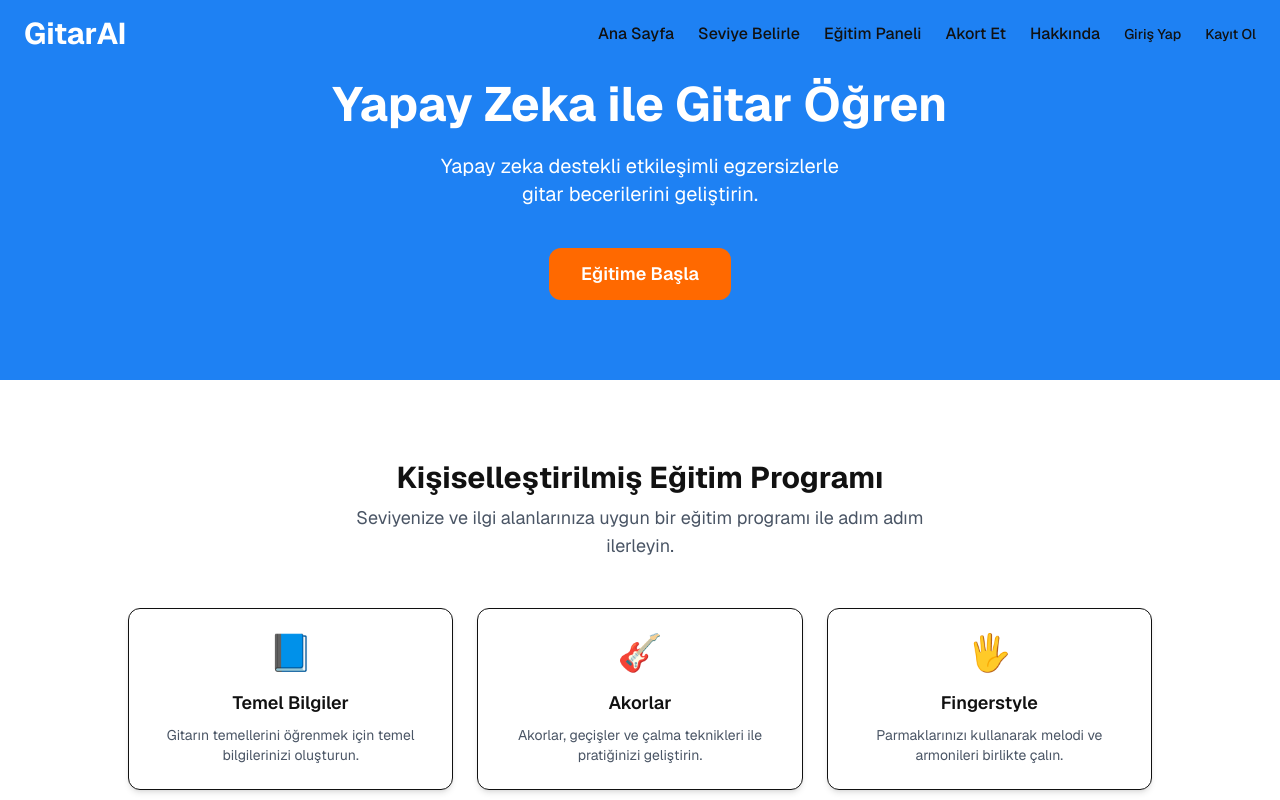
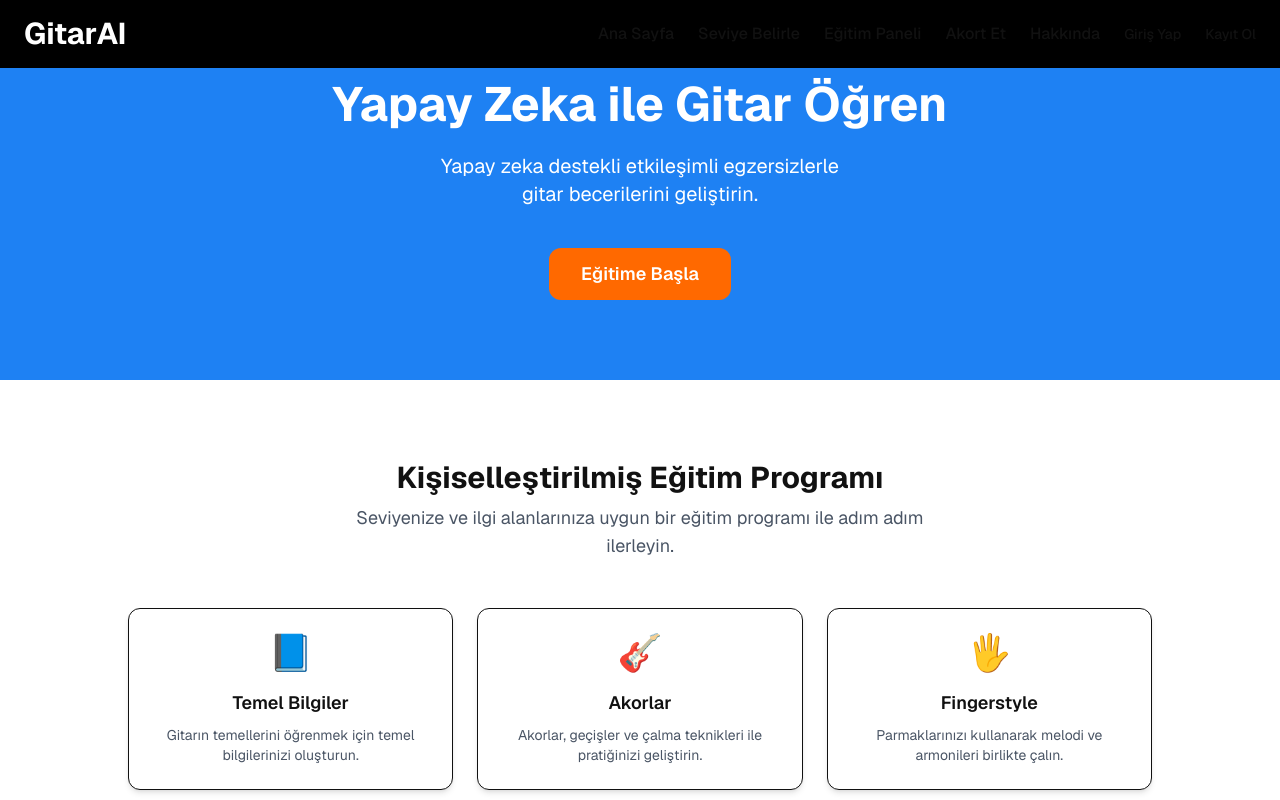
Before and after one commit to anlcmrt/GitarAI, a Next.js app: page / in a window 1280 px wide. Shown: the top 800 px of the page. Built offline with nearby package versions, Linux system fonts and the light colour scheme; no server answers.

Commit message:
navbar renk düzenlendi

```diff
--- a/src/components/Navbar.tsx
+++ b/src/components/Navbar.tsx
@@ -48,22 +48,20 @@ export default function Navbar() {
   };
 
   const linkClass =
-    "font-medium text-white relative after:absolute after:left-0 after:-bottom-1 after:h-0.5 after:w-full after:bg-white after:scale-x-0 hover:after:scale-x-100 after:origin-left after:transition-transform after:duration-300 hover:text-orange-300 transition";
+    "font-medium text-white relative after:absolute after:left-0 after:-bottom-1 after:h-0.5 after:w-full after:bg-orange-300 after:scale-x-0 hover:after:scale-x-100 after:origin-left after:transition-transform after:duration-300 hover:text-orange-300 transition";
 
   const mobileMenuClasses = `md:flex md:items-center md:gap-6 absolute md:static w-full left-0 md:w-auto transition-transform duration-300 ease-in-out z-50 ${
-    isOpen ? "top-16 bg-black bg-opacity-90" : "top-[-400px]"
+    isOpen ? "top-16 bg-[#1e81f3]" : "top-[-400px]"
   }`;
 
   return (
-    <nav className="fixed top-0 left-0 w-full z-50 bg-transparent px-6 py-4 flex items-center justify-between">
-      {/* Logo */}
+    <nav className="fixed top-0 left-0 w-full z-50 bg-black bg-opacity-50 px-6 py-4 flex items-center justify-between backdrop-blur-md">
       <div className="text-3xl font-bold text-white">
         <Link href="/" className="hover:text-orange-300 transition">
           GitarAI
         </Link>
       </div>
 
-      {/* Mobil Menü Düğmesi */}
       <button
         className="md:hidden text-white text-2xl"
         onClick={toggleMenu}
@@ -74,7 +72,6 @@ export default function Navbar() {
         ☰
       </button>
 
-      {/* Menü Öğeleri */}
       <ul className={mobileMenuClasses}>
         <li>
           <Link href="/" className={linkClass} onClick={() => setIsOpen(false)}>
```
